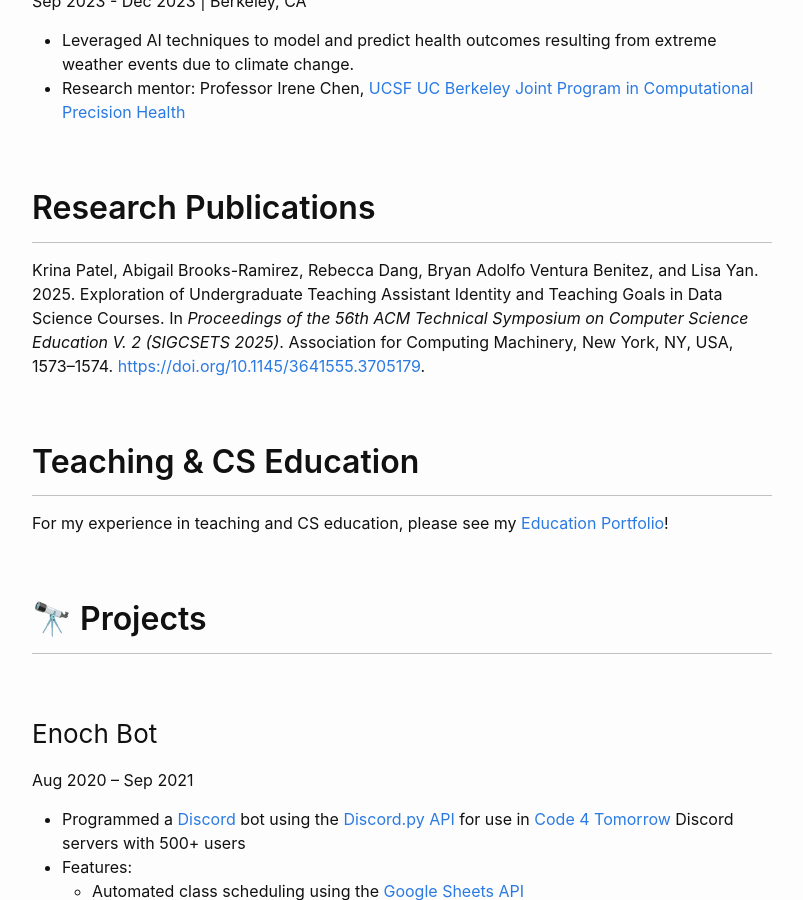
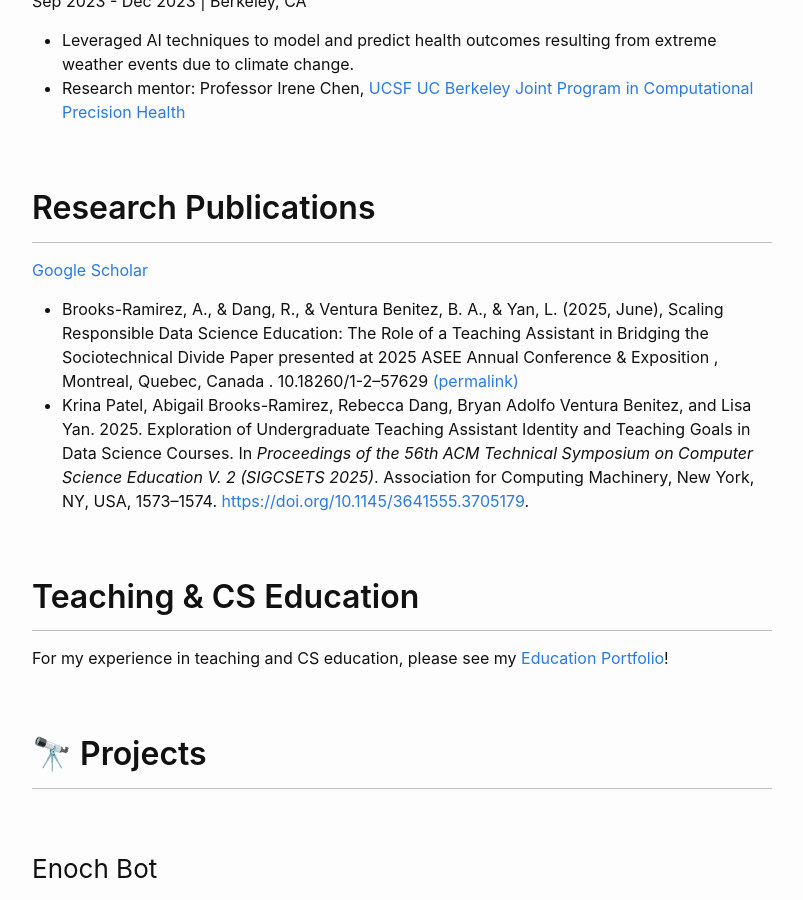
Before and after one commit to phrdang/phrdang.github.io, a Jekyll site: the page built from about.md, in a window 1280 px wide and 900 px high, scrolled down 4013 px. Shown: the whole window, without its empty margins (238-1041 px from the left). Built offline with Jekyll 4.4.1, drawn with Linux system fonts in a browser that asks for light colours.

Commit message:
Add ASEE paper and google scholar to About page

```diff
--- a/about.md
+++ b/about.md
@@ -113,7 +113,10 @@ Sep 2023 - Dec 2023 | Berkeley, CA
 
 ## Research Publications
 
-Krina Patel, Abigail Brooks-Ramirez, Rebecca Dang, Bryan Adolfo Ventura Benitez, and Lisa Yan. 2025. Exploration of Undergraduate Teaching Assistant Identity and Teaching Goals in Data Science Courses. In *Proceedings of the 56th ACM Technical Symposium on Computer Science Education V. 2 (SIGCSETS 2025)*. Association for Computing Machinery, New York, NY, USA, 1573–1574. [https://doi.org/10.1145/3641555.3705179](https://doi.org/10.1145/3641555.3705179).
+[Google Scholar](https://scholar.google.com/citations?user=XSwwjzIAAAAJ&hl=en&authuser=1)
+
+- Brooks-Ramirez, A., & Dang, R., & Ventura Benitez, B. A., & Yan, L. (2025, June), Scaling Responsible Data Science Education: The Role of a Teaching Assistant in Bridging the Sociotechnical Divide Paper presented at 2025 ASEE Annual Conference & Exposition , Montreal, Quebec, Canada . 10.18260/1-2--57629 [(permalink)](https://peer.asee.org/57629)
+- Krina Patel, Abigail Brooks-Ramirez, Rebecca Dang, Bryan Adolfo Ventura Benitez, and Lisa Yan. 2025. Exploration of Undergraduate Teaching Assistant Identity and Teaching Goals in Data Science Courses. In *Proceedings of the 56th ACM Technical Symposium on Computer Science Education V. 2 (SIGCSETS 2025)*. Association for Computing Machinery, New York, NY, USA, 1573–1574. [https://doi.org/10.1145/3641555.3705179](https://doi.org/10.1145/3641555.3705179).
 
 ## Teaching & CS Education
 
```
